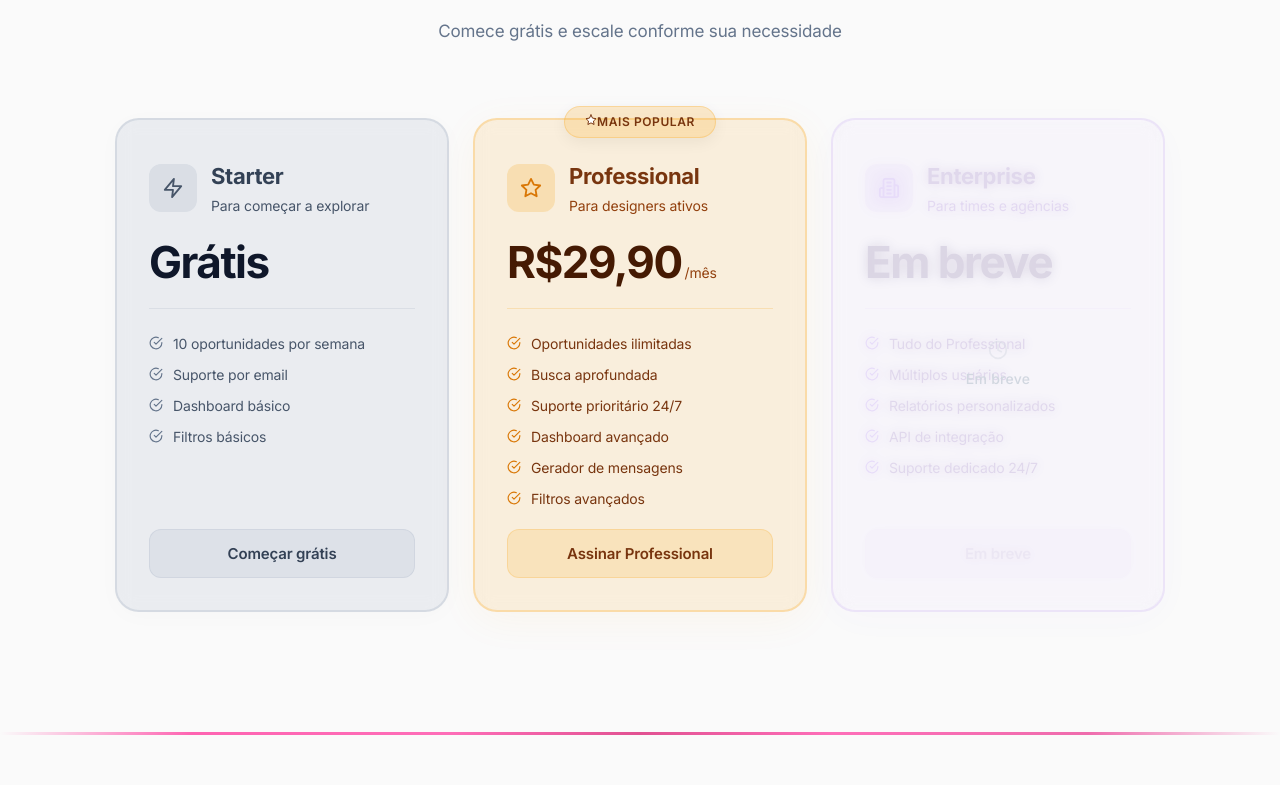
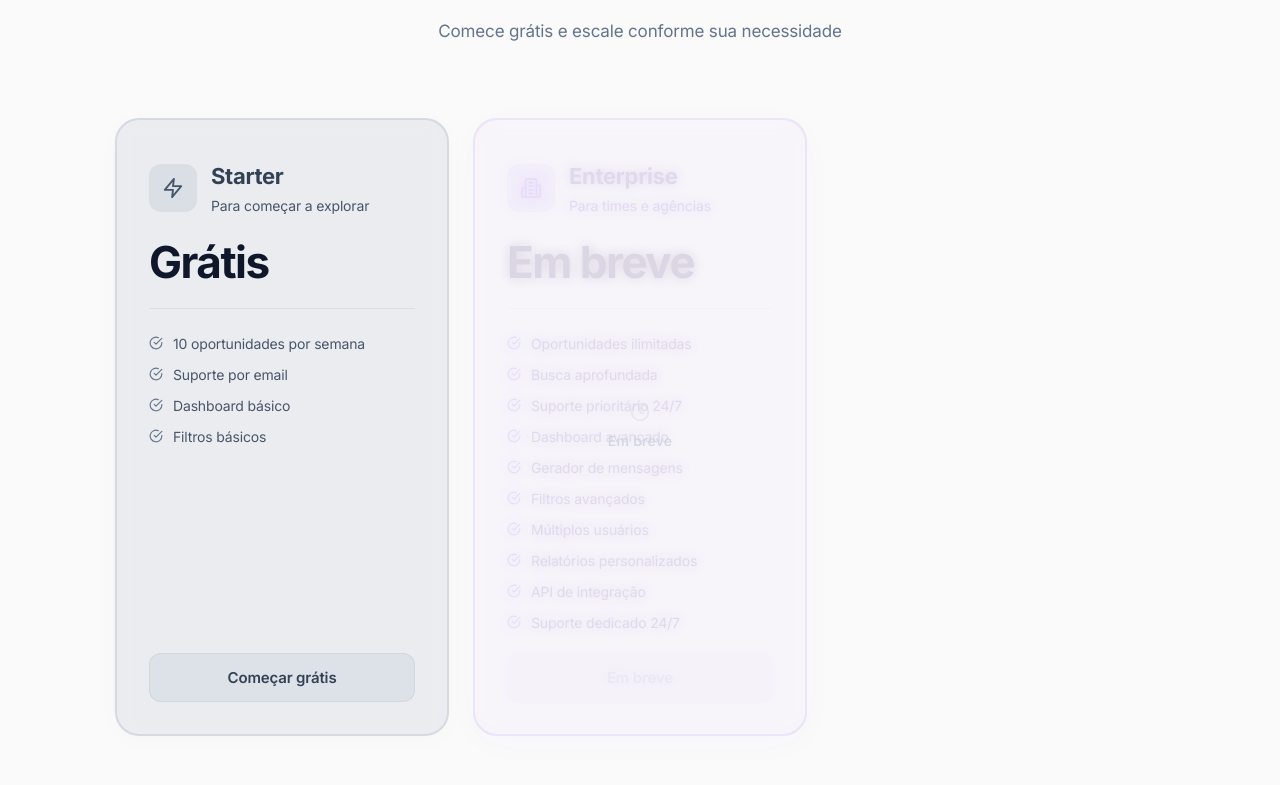
Before and after one commit to Isaiasdasilvaferreira/prisma-frontend, a React (Vite) app: page / in a window 1280 px wide. Shown: the part 4315-5100 px from the top of the page. Built offline with nearby package versions, Linux system fonts and the light colour scheme; no server answers.

Commit message:
Update Landing.tsx

```diff
--- a/src/pages/Landing/Landing.tsx
+++ b/src/pages/Landing/Landing.tsx
@@ -417,26 +417,6 @@ export function Landing() {
                 cta: 'Começar grátis'
               },
               {
-                name: 'Professional',
-                price: 'R$29,90',
-                period: '/mês',
-                desc: 'Para designers ativos',
-                icon: Star,
-                color: '#f59e0b',
-                type: 'pro',
-                popular: true,
-                disabled: false,
-                features: [
-                  'Oportunidades ilimitadas',
-                  'Busca aprofundada',
-                  'Suporte prioritário 24/7',
-                  'Dashboard avançado',
-                  'Gerador de mensagens',
-                  'Filtros avançados'
-                ],
-                cta: 'Assinar Professional'
-              },
-              {
                 name: 'Enterprise',
                 price: 'Em breve',
                 period: '',
@@ -447,7 +427,12 @@ export function Landing() {
                 popular: false,
                 disabled: true,
                 features: [
-                  'Tudo do Professional',
+                  'Oportunidades ilimitadas',
+                  'Busca aprofundada',
+                  'Suporte prioritário 24/7',
+                  'Dashboard avançado',
+                  'Gerador de mensagens',
+                  'Filtros avançados',
                   'Múltiplos usuários',
                   'Relatórios personalizados',
                   'API de integração',
```
